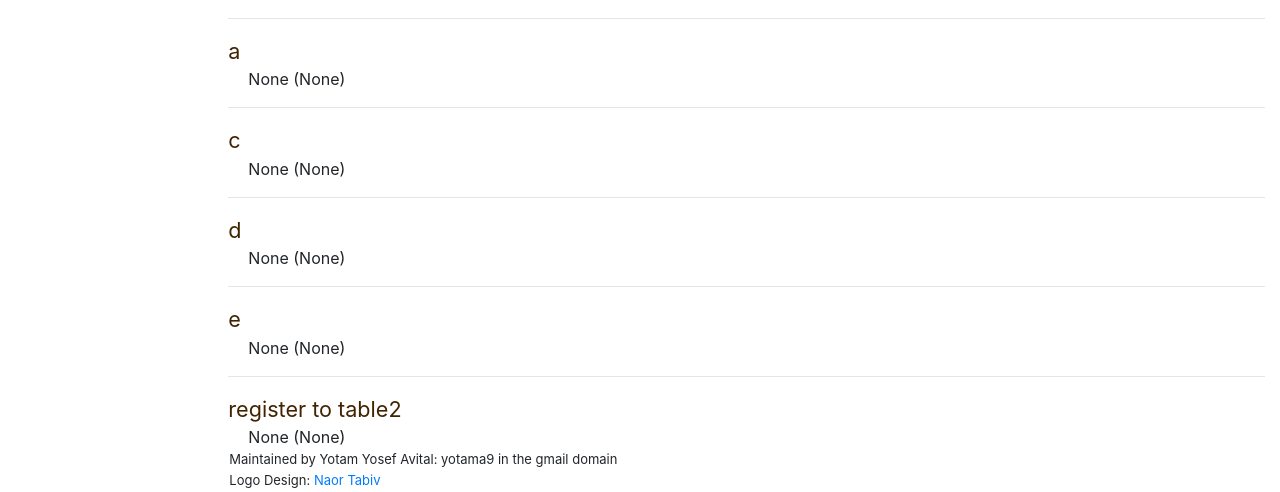
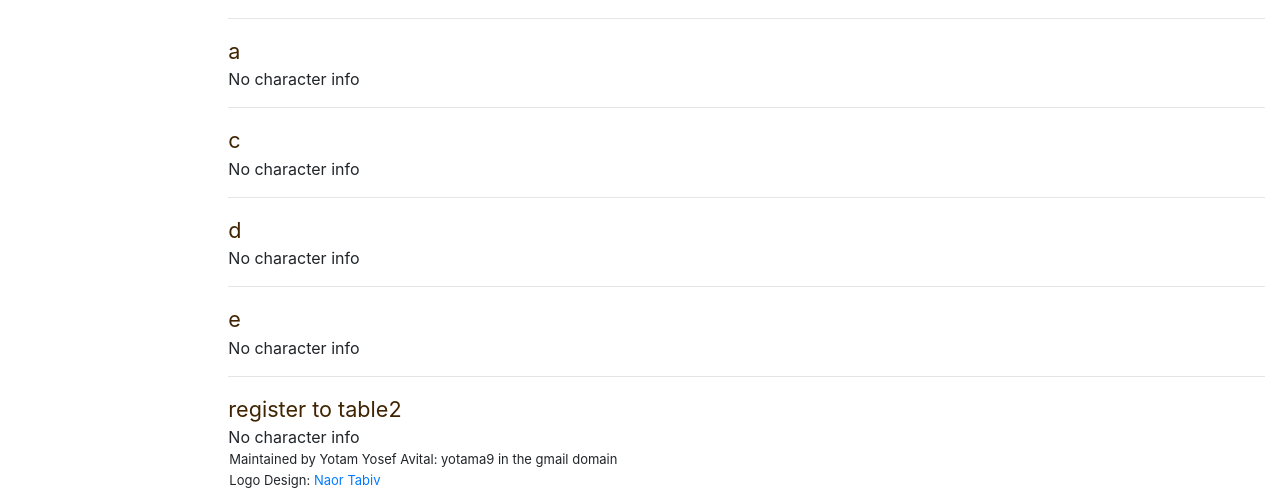
Before and after one commit to yotama9/southern_wind, a Django app: page /view_tables/adventure/2 in a window 1280 px wide. Shown: the part 414-906 px from the top of the page. Run offline with Django 3.2, Linux system fonts and the light colour scheme; data comes from the database, SQL or seed files in the repository; some libraries are stand-ins or nearby versions.

Commit message:
showed message in case of missing character in adventure_detail.html

```diff
--- a/view_tables/templates/view_tables/adventure_detail.html
+++ b/view_tables/templates/view_tables/adventure_detail.html
@@ -13,7 +13,11 @@
   {% for registrant in adventure.registrant_set.all %}
     <hr>
     <div class='player_name'>{{registrant.name}}</div>
-    <div style="margin-left: 20px">{{ registrant.character_name }} ({{ registrant.character_level }})</div>
+    {% if registrant.has_character %}
+      <div style="margin-left: 20px">{{ registrant.character_name }} ({{ registrant.character_level }})</div>
+    {% else %}
+      <div>No character info </div>
+    {% endif %}
 
 {% endfor %}
 {% endblock %}
```
